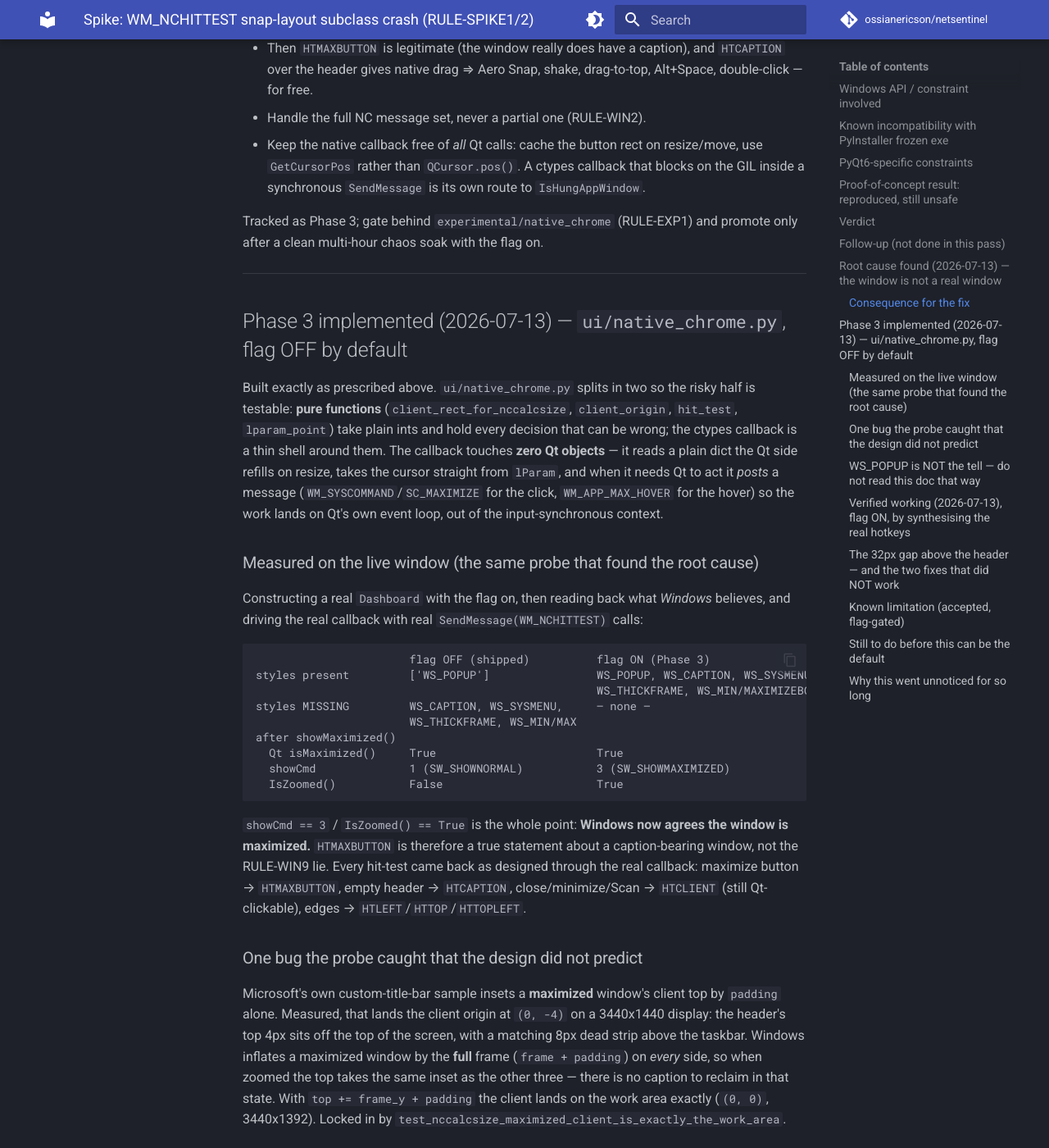
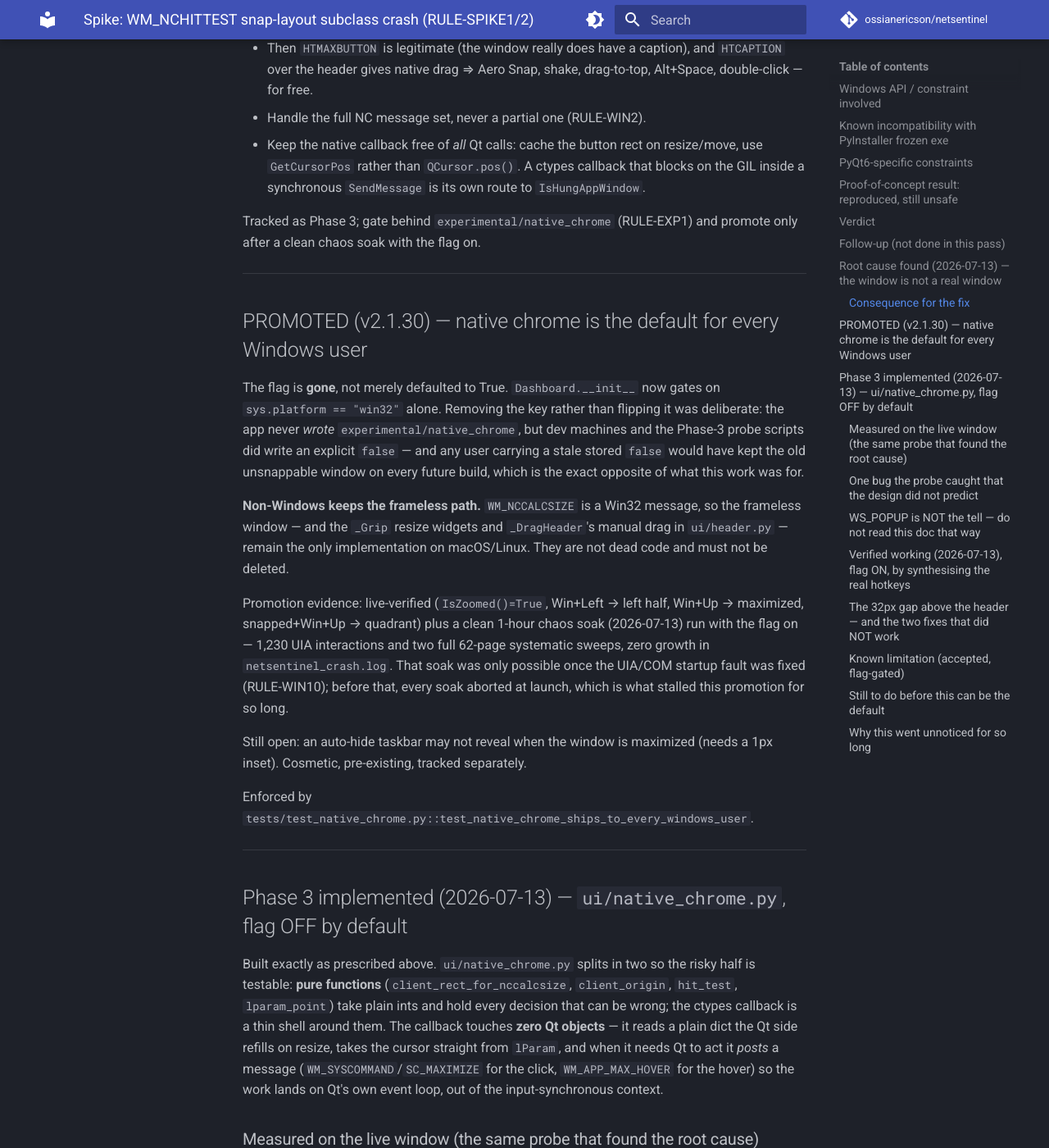
Before and after one commit to ossianericson/netsentinel, an MkDocs documentation site: the page built from docs/spikes/window-snap-subclass.md, in a window 1280 px wide and 1400 px high, scrolled down 3193 px. Shown: the whole window at 82% size. Built offline with MkDocs 1.6.1 and Material for MkDocs 9.7.7, drawn with Linux system fonts in a browser that asks for light colours; comment, search, counter and statistics services are not loaded.

Commit message:
feat: native window chrome is the default for every Windows user
Promotes Phase 3 (7c883fa) out of experimental. Aero Snap, Snap Layouts,
Win+arrow, drag-to-snap, shake and native edge-resize now work for everyone on
Windows, not just whoever set a registry key.

The flag is REMOVED, not defaulted to True. The app never wrote
experimental/native_chrome, but dev machines and the Phase-3 probe scripts did
write an explicit `false` -- and QSettings.value() returns a stored false over
any default, so a flipped default would have silently kept those users on the
old unsnappable window forever. That is the exact opposite of the point of this
work. Gating on sys.platform alone cannot be defeated by stale state.

Verified live, with HKCU experimental/native_chrome forced to `false`:
GWL_STYLE = 0x96CF0000 on the running Dashboard -- WS_CAPTION, WS_SYSMENU,
WS_THICKFRAME, WS_MINIMIZEBOX, WS_MAXIMIZEBOX all present. The native chrome
installs regardless of the stale value. (0x96000000, the legacy frameless
WS_POPUP, is what a default-flip would have left them with.)

Non-Windows is unchanged and keeps the frameless path: WM_NCCALCSIZE is a Win32
message, so the frameless window -- and the _Grip resize widgets and
_DragHeader's manual drag in ui/header.py -- remain the only implementation on
macOS/Linux. That code is not dead and must not be deleted.

Promotion evidence: live-verified snap behaviour plus the clean 1h chaos soak
(2026-07-13) run with the flag on. That soak only became possible once the
UIA/COM startup fault was fixed (RULE-WIN10); before that every soak aborted at
launch, which is what stalled this promotion.

Also resolves the two open CodeQL alerts, both in this work:
- py/unused-global-variable (ui/uia_warmup.py): CodeQL does not follow a `global`
  rebind. Replaced the module-global latch with a class attribute, which also
  removes the cross-test state leak the review flagged.
- py/mixed-returns (tests/test_native_chrome.py): pytest.fail() is NoReturn but
  CodeQL cannot know that, so it saw an implicit `return None`. Raises now.

test_native_chrome_is_off_by_default is inverted into
test_native_chrome_ships_to_every_windows_user, which pins the gate to the
platform and fails if a QSettings flag is ever reintroduced.

```diff
--- a/apm.lock.yaml
+++ b/apm.lock.yaml
@@ -15,10 +15,10 @@ local_deployed_files:
 - .github/instructions/session-workflow.instructions.md
 - .github/instructions/tests.instructions.md
 local_deployed_file_hashes:
-  .claude/rules/architecture.md: sha256:1a330f0dec97733decc9077e2188f94291d8893a0f4c370b82b375885b348ae9
+  .claude/rules/architecture.md: sha256:0335cd349aa5a9a17f88f862f475fc86852789a655955420670ae6e6c3b9569a
   .claude/rules/changelog.md: sha256:a3223ba6da72d0faa0a43b7cd898362b985776f534fac0a83ba96e30dc71c496
   .claude/rules/development-rules.md: sha256:acf3cb10454b4eb3cc3c442b5252d859431aa102840fcb8bf9091fc7be7467e0
-  .claude/rules/project-vision.md: sha256:2b50f62f4b3d4a04f5494ade81b6d625d0b321e8c94a2ea592a9cdaff2eaf1d1
+  .claude/rules/project-vision.md: sha256:f666cff11d7d72ca2cab511c5d9aae7ef307674c747c3606a9c57984aa943325
   .claude/rules/session-workflow.md: sha256:b767fc662ac6ae516f8e0aae3b9a021fb1c2c8cf67531ca3256eabe7c76e1922
   .claude/rules/tests.md: sha256:25d829b1e177cbac92318634ea4e8ad91b66451e65a63f683a30b388044f9090
   .github/instructions/architecture.instructions.md: sha256:bca5b013d1baebbdd5fb57ea0694346487a674350304d7274a1150870dbc1eee
--- a/docs/spikes/window-snap-subclass.md
+++ b/docs/spikes/window-snap-subclass.md
@@ -138,7 +138,35 @@ to DWM about it.
   `IsHungAppWindow`.
 
 Tracked as Phase 3; gate behind `experimental/native_chrome` (RULE-EXP1) and
-promote only after a clean multi-hour chaos soak with the flag on.
+promote only after a clean chaos soak with the flag on.
+
+---
+
+## PROMOTED (v2.1.30) — native chrome is the default for every Windows user
+
+The flag is **gone**, not merely defaulted to True. `Dashboard.__init__` now gates on
+`sys.platform == "win32"` alone. Removing the key rather than flipping it was deliberate:
+the app never *wrote* `experimental/native_chrome`, but dev machines and the Phase-3 probe
+scripts did write an explicit `false` — and any user carrying a stale stored `false` would
+have kept the old unsnappable window on every future build, which is the exact opposite of
+what this work was for.
+
+**Non-Windows keeps the frameless path.** `WM_NCCALCSIZE` is a Win32 message, so the
+frameless window — and the `_Grip` resize widgets and `_DragHeader`'s manual drag in
+`ui/header.py` — remain the only implementation on macOS/Linux. They are not dead code and
+must not be deleted.
+
+Promotion evidence: live-verified (`IsZoomed()=True`, Win+Left → left half, Win+Up →
+maximized, snapped+Win+Up → quadrant) plus a clean 1-hour chaos soak (2026-07-13) run with
+the flag on — 1,230 UIA interactions and two full 62-page systematic sweeps, zero growth in
+`netsentinel_crash.log`. That soak was only possible once the UIA/COM startup fault was
+fixed (RULE-WIN10); before that, every soak aborted at launch, which is what stalled this
+promotion for so long.
+
+Still open: an auto-hide taskbar may not reveal when the window is maximized (needs a 1px
+inset). Cosmetic, pre-existing, tracked separately.
+
+Enforced by `tests/test_native_chrome.py::test_native_chrome_ships_to_every_windows_user`.
 
 ---
 
```
Also changed, not shown: .apm/instructions/architecture.instructions.md (+3 -1 lines), .apm/instructions/project-vision.instructions.md (+1 -0 lines), .claude/rules/architecture.md (+3 -1 lines), .claude/rules/project-vision.md (+1 -0 lines), CHANGELOG.md (+3 -1 lines), README.md (+1 -1 lines), 4 other files.
